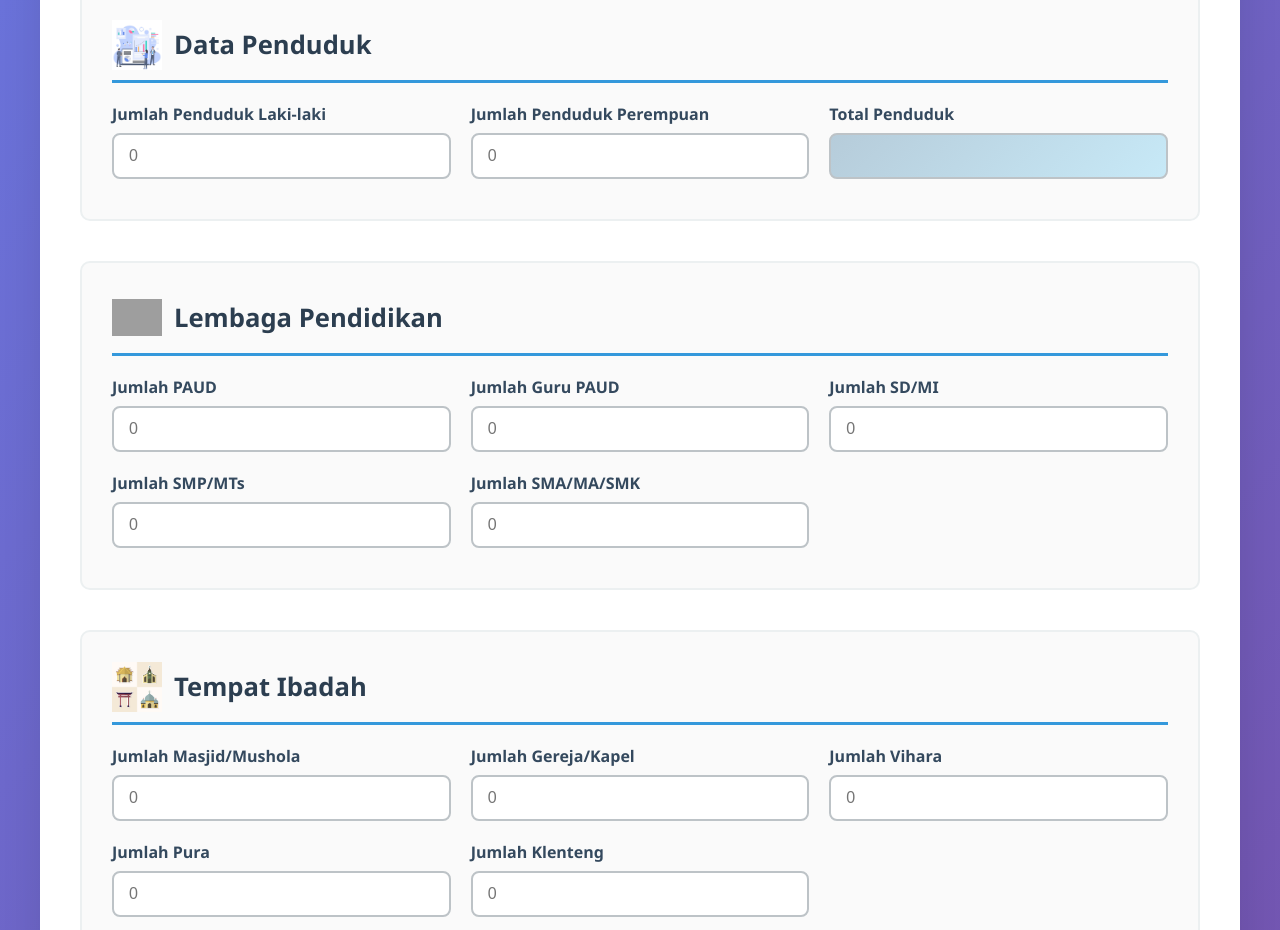
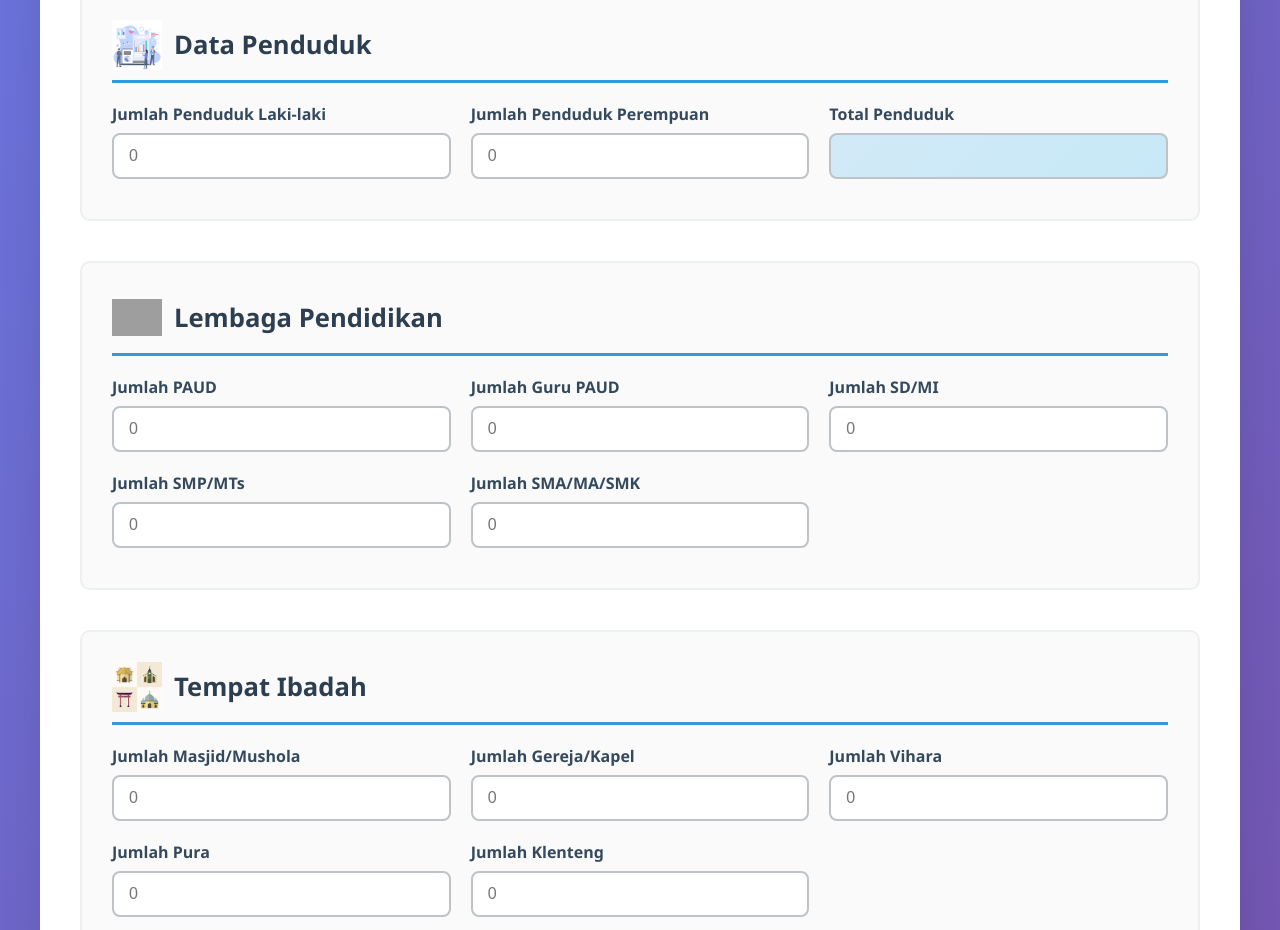
Before and after one commit to kecamatan-ngabang/data-desa, a plain HTML site: page index.html in a window 1280 px wide. Shown: the part 940-1870 px from the top of the page. Drawn offline with Linux system fonts and the light colour scheme; grey boxes are pictures that could not be loaded.

Commit message:
Update index.html

```diff
--- a/index.html
+++ b/index.html
@@ -135,7 +135,7 @@
             </div>
             <div class="form-group">
               <label for="totalPenduduk">Total Penduduk</label>
-              <input type="number" id="totalPenduduk" name="totalPenduduk" readonly style="background:linear-gradient(135deg,#b6ccda,#c7e9f7);">
+              <input type="number" id="totalPenduduk" name="totalPenduduk" readonly style="background:linear-gradient(135deg,#d2e9f8,#c7e9f7);">
             </div>
           </div>
         </div>
```
